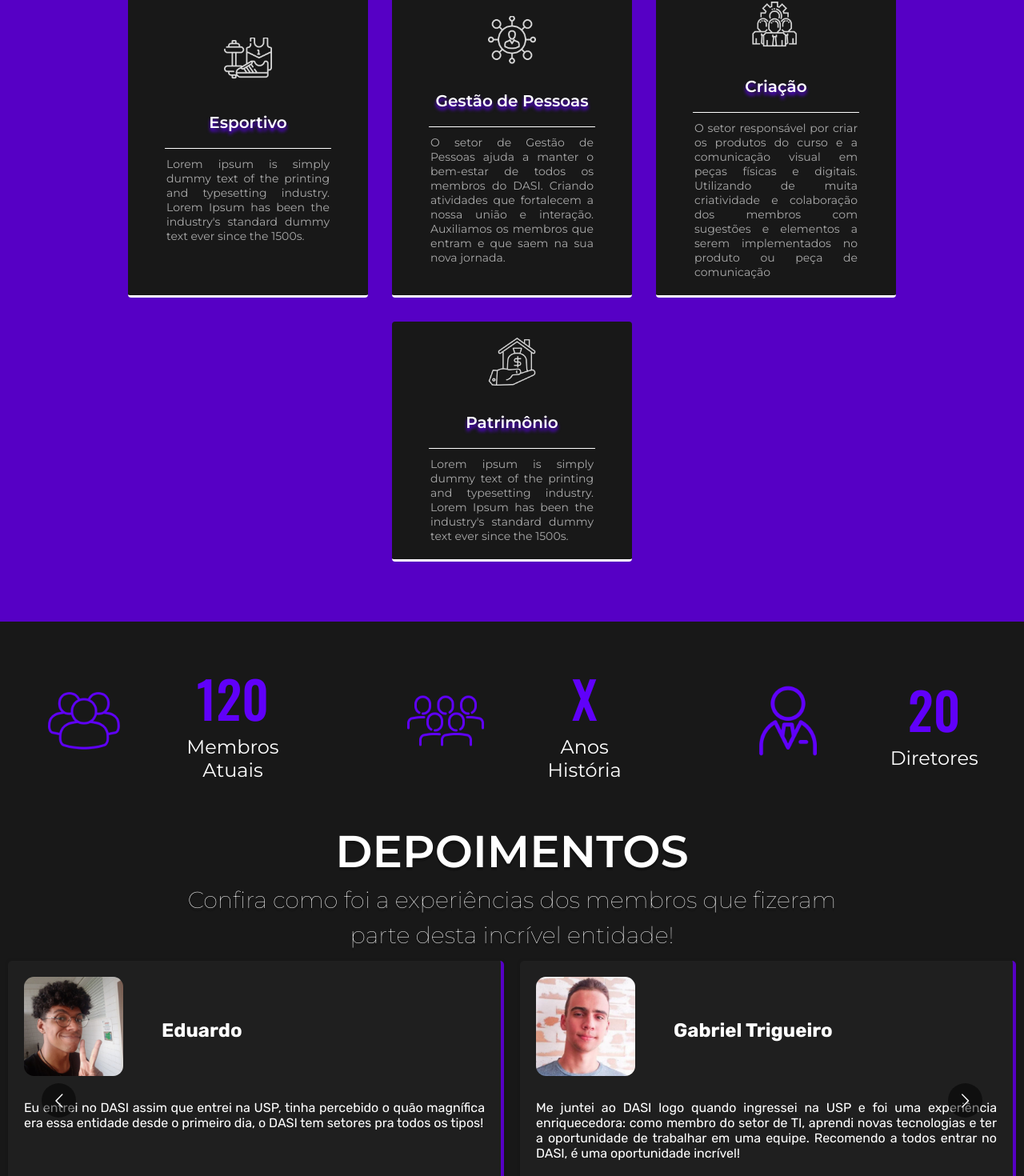
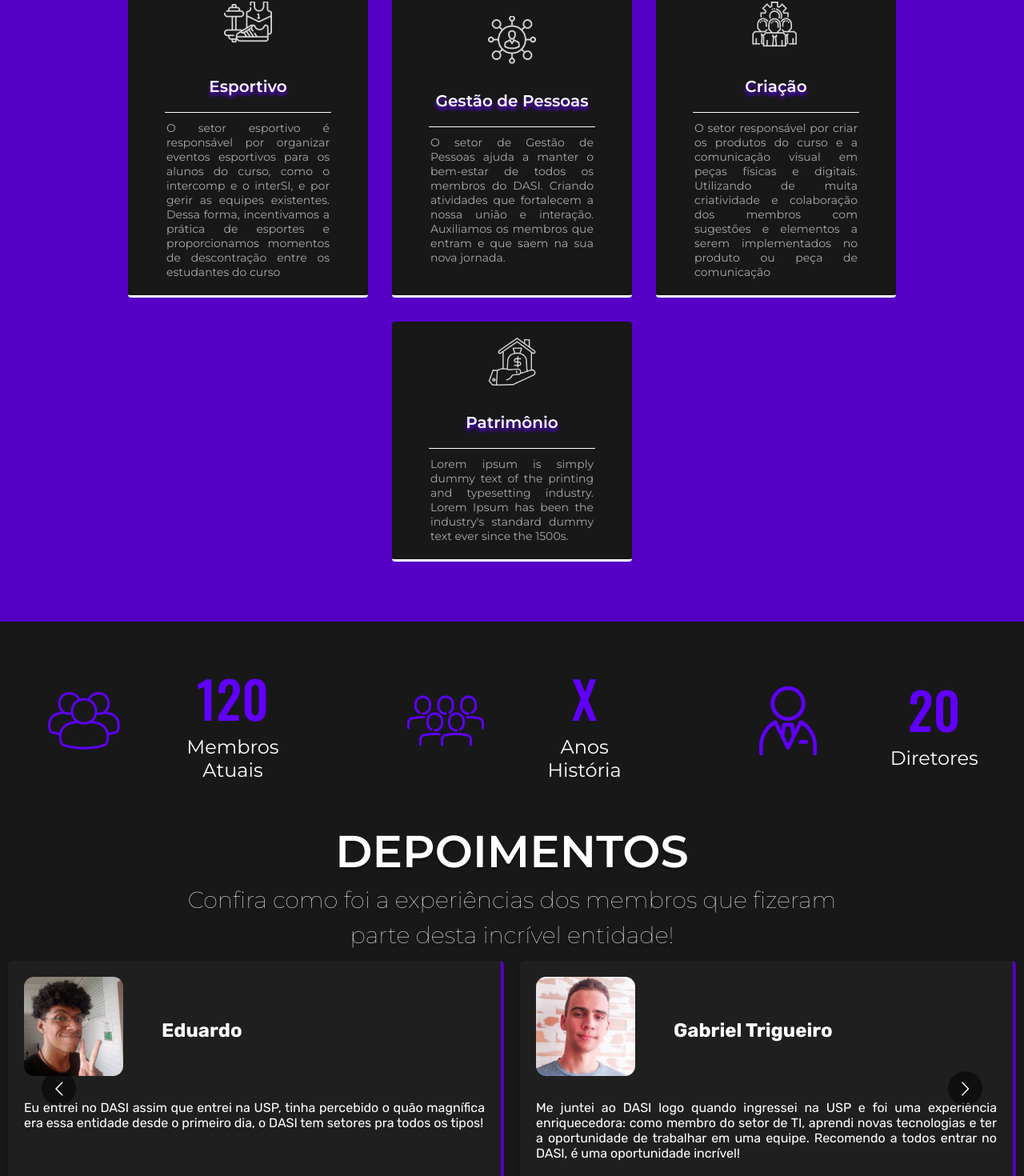
Before and after one commit to DiretorTI-DASIUSP/SiteDasi, a Next.js app: page / in a window 1280 px wide. Shown: the part 2293-3763 px from the top of the page at 80% size. Built offline with nearby package versions, Linux system fonts and the light colour scheme.

Commit message:
depoimentos adicionados

```diff
--- a/src/components/DepoimentoCard.jsx
+++ b/src/components/DepoimentoCard.jsx
@@ -21,8 +21,8 @@ const Container = styled.section`
   padding: 20px;
   margin: 10px;
   box-shadow: 0 0 5px rgba(0, 0, 0, 0.1);
-  min-height: 350px; /* achar uma unidade de medida melhor */
-  max-height: 350px; /* achar uma unidade de medida melhor */
+  min-height: 320px; /* achar uma unidade de medida melhor */
+  max-height: 320px; /* achar uma unidade de medida melhor */
 
   .img-texto {
     display: flex;
--- a/src/components/SecaoDepoimentos.jsx
+++ b/src/components/SecaoDepoimentos.jsx
@@ -24,11 +24,11 @@ export default function SecaoDepoimentos() {
       items: 3,
     },
     tablet: {
-      breakpoint: { max: 1024, min: 464 },
+      breakpoint: { max: 1024, min: 671 },
       items: 2,
     },
     mobile: {
-      breakpoint: { max: 464, min: 0 },
+      breakpoint: { max: 670, min: 0 },
       items: 1,
     },
   };
--- a/src/components/SecaoSetores.jsx
+++ b/src/components/SecaoSetores.jsx
@@ -8,9 +8,9 @@ const textos = {
     "O setor acadêmico é responsável por agregar na graduação dos alunos através de palestras, visitas técnicas e a Semana de Estágio. E claro, todos esses com muitos coffee breaks! Também ajudamos a sociedade, dando aulas de programação para alunos de escolas públicas!",
   ti: "O setor de T.I é o responsável pela criação de sites e bots para o Dasi, auxiliando e automatizando os fluxos de trabalho do Dasi. Além disso, o setor de T.I é responsável por manter a infraestrutura de servidores e sistemas do Dasi.",
   eventos:
-    "Lorem ipsum is simply dummy text of the printing and typesetting industry. Lorem Ipsum has been the industry's standard dummy text ever since the 1500s.",
+    "O setor de eventos da EACH organiza as festas mais icônicas do campus. No primeiro semestre, temos o PancaDasi com seu boom de óculos Juliet; no segundo, a Glow brilha com estética neon e Open Beats. Fazer parte dessa produção é criar momentos únicos e memoráveis!",
   esportivo:
-    "Lorem ipsum is simply dummy text of the printing and typesetting industry. Lorem Ipsum has been the industry's standard dummy text ever since the 1500s.",
+    "O setor esportivo é responsável por organizar eventos esportivos para os alunos do curso, como o intercomp e o interSI, e por gerir as equipes existentes. Dessa forma, incentivamos a prática de esportes e proporcionamos momentos de descontração entre os estudantes do curso",
   gp: "O setor de Gestão de Pessoas ajuda a manter o bem-estar de todos os membros do DASI. Criando atividades que fortalecem a nossa união e interação. Auxiliamos os membros que entram e que saem na sua nova jornada.",
   adm: "O setor do DASI responsável por criar os produtos do curso e a comunicação visual em peças físicas e digitais. Utilizando de muita criatividade e colaboração dos membros com sugestões e elementos a serem implementados no produto ou peça de comunicação",
   patrimonio:
--- a/src/depoimentos/ti.json
+++ b/src/depoimentos/ti.json
@@ -9,7 +9,7 @@
   {
     "nome": "Renan Gomes",
     "foto": "/images/membros/ti/renan.jpg",
-    "depoimento": "Lorem ipsum dolor sit amet, consectetur adipiscing elit. Nullam nec purus nec nunc tincidunt ultricies. Nullam nec purus nec nunc tincidunt ultricies.",
+    "depoimento": "Entrar para o DASI foi uma das melhores coisas que vivi na faculdade. A caminhada teve seus desafios, mas também trouxe momentos que vou levar para sempre. Como Diretor de TI, conheci gente incrível, aprendi muito e cresci tanto pessoal quanto profissionalmente. Cada parte dessa jornada valeu demais e fez toda a diferença pra mim.",
     "cargo": "Diretor de T.I",
     "setor": "TI"
   },
```
